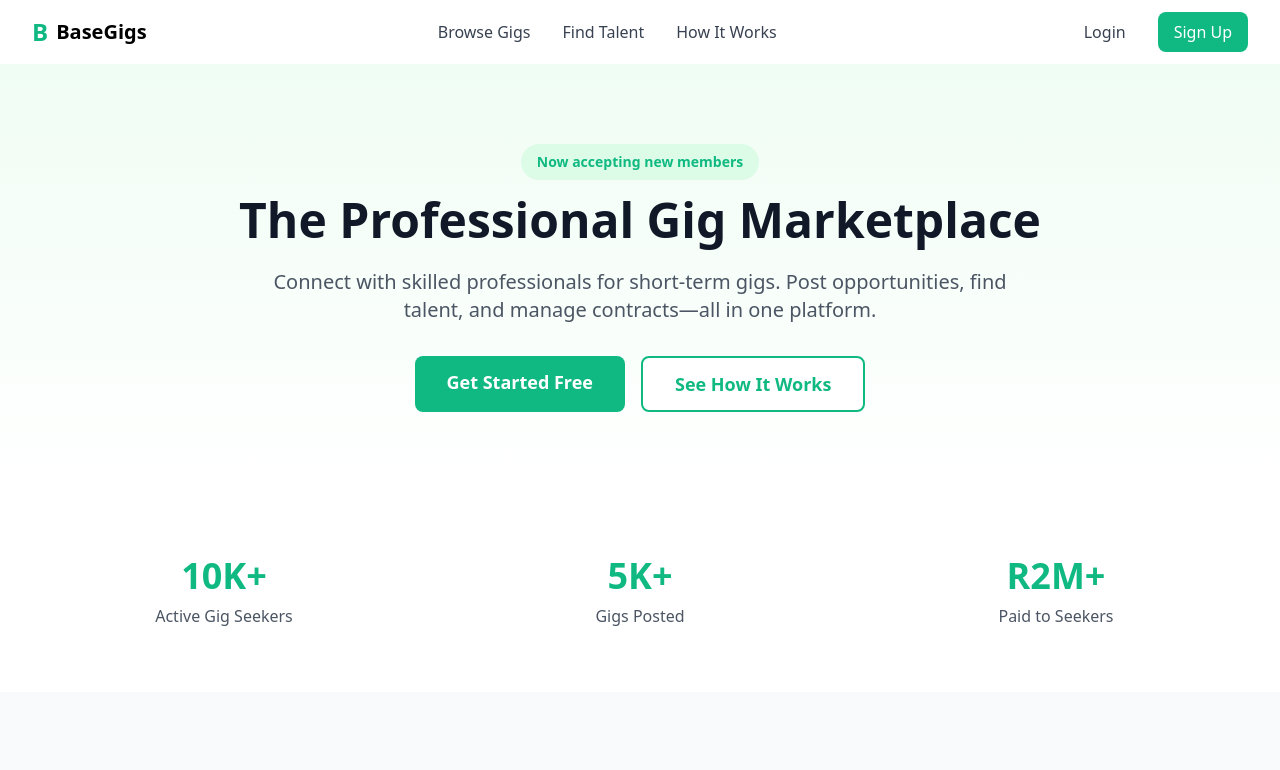
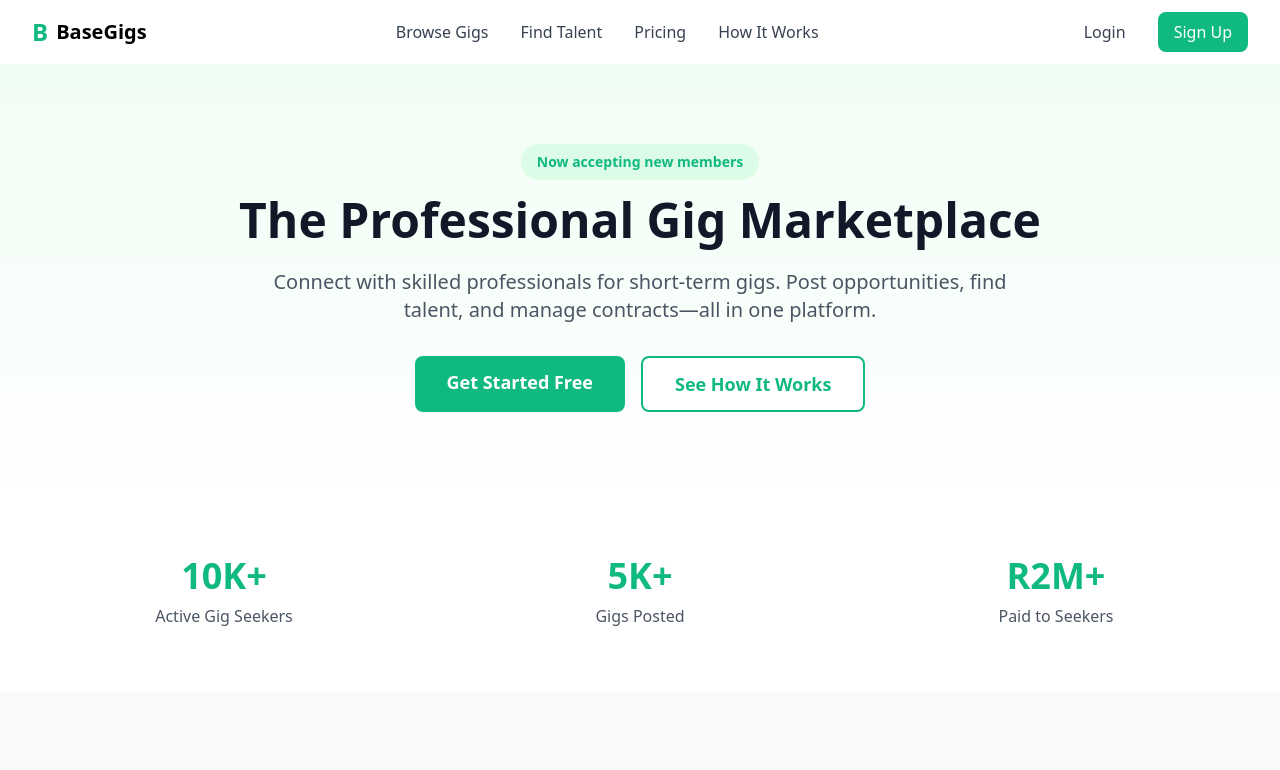
Before and after one commit to Sib222/basegigs, a Next.js app: page / in a window 1280 px wide. Shown: the top 770 px of the page. Built offline with nearby package versions, Linux system fonts and the light colour scheme.

Commit message:
Update page.tsx

```diff
--- a/app/page.tsx
+++ b/app/page.tsx
@@ -14,6 +14,7 @@ export default function Home() {
 <div className="hidden md:flex space-x-8">
 <Link href="/browse-gigs" className="text-gray-700 hover:text-primary">Browse Gigs</Link>
 <Link href="/find-talent" className="text-gray-700 hover:text-primary">Find Talent</Link>
+<Link href="/pricing" className="text-gray-700 hover:text-primary">Pricing</Link>
 <Link href="/how-it-works" className="text-gray-700 hover:text-primary">How It Works</Link>
 </div>
 <div className="flex space-x-4">
@@ -183,6 +184,7 @@ export default function Home() {
 <ul className="space-y-2 text-sm">
 <li><Link href="/browse-gigs" className="hover:text-primary">Browse Gigs</Link></li>
 <li><Link href="/find-talent" className="hover:text-primary">Find Talent</Link></li>
+<li><Link href="/pricing" className="hover:text-primary">Pricing</Link></li>
 <li><Link href="/how-it-works" className="hover:text-primary">How It Works</Link></li>
 </ul>
 </div>
```
Lines whose indentation alone changed are shown as unchanged.
